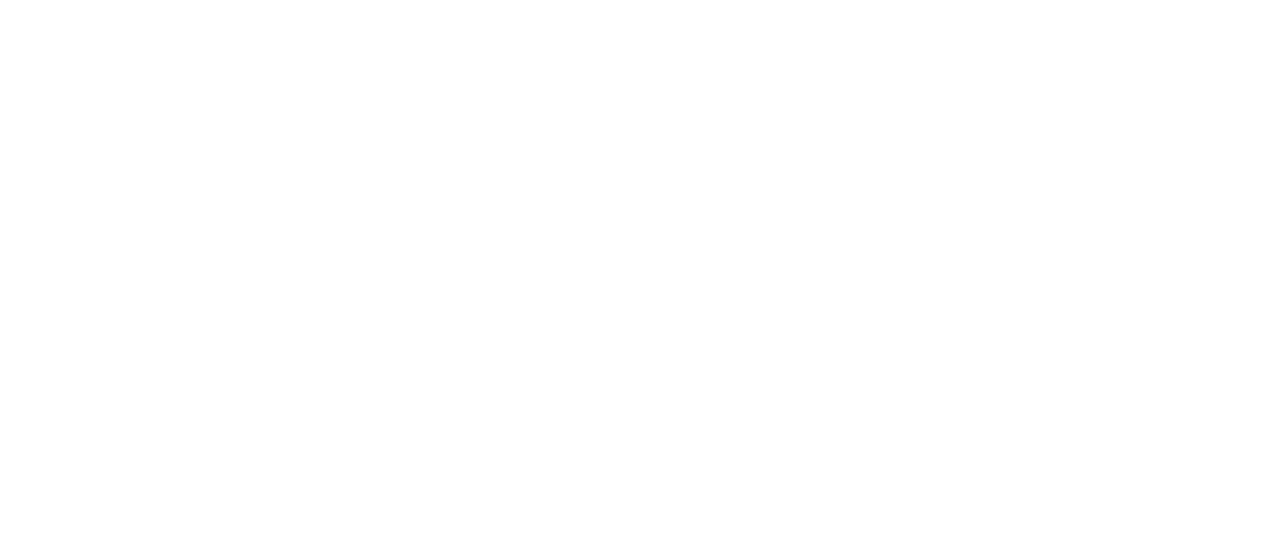
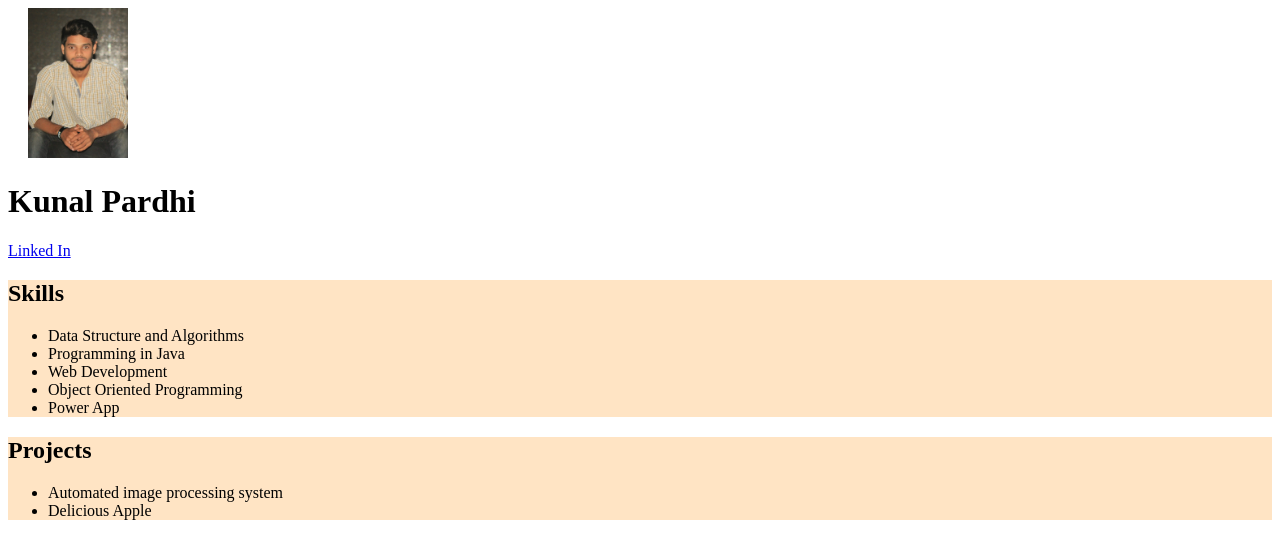
Before and after one commit to acciojob/portfolio-page-kunal-hash, a website: page main.html in a window 1280 px wide. Drawn offline with Linux system fonts and the light colour scheme.

Commit message:
initial commit

```diff
--- a/main.html
+++ b/main.html
@@ -10,6 +10,28 @@
 	<!-- the entire body must be written by student -->
     <script type="text/javascript" src="./script.js">
 </script>
+<img src="IMG_20200901_000815.jpg" alt="My photo" width="100" height="150" id="image">
+<h1>Kunal Pardhi</h1>
+<a href="kunal-pardhi-a54158171">Linked In</a>
+<section id="skills">
+	<h2>Skills</h2>
+	<ul>
+		<li>Data Structure and Algorithms</li>
+		<li>Programming in Java</li>
+		<li>Web Development</li>
+		<li>Object Oriented Programming</li>
+		<li>Power App</li>
+	</ul>
+</section>
+<section id="projects">
+	<h2>Projects</h2>
+	<ul>
+		<li>Automated image processing system</li>
+		<li>Delicious Apple</li>
+	</ul>
+</section>
+<section id="projects"></section>
+
 
 </body>
 
--- a/styles.css
+++ b/styles.css
@@ -1,2 +1,9 @@
-
-/* Your CSS Code here. */
+#skills{
+    background-color: bisque;
+}
+#projects{
+    background-color: bisque;
+}
+#image{
+    padding-left: 20px;
+}
```
Also changed, not shown: IMG_20200901_000815.jpg (added).
